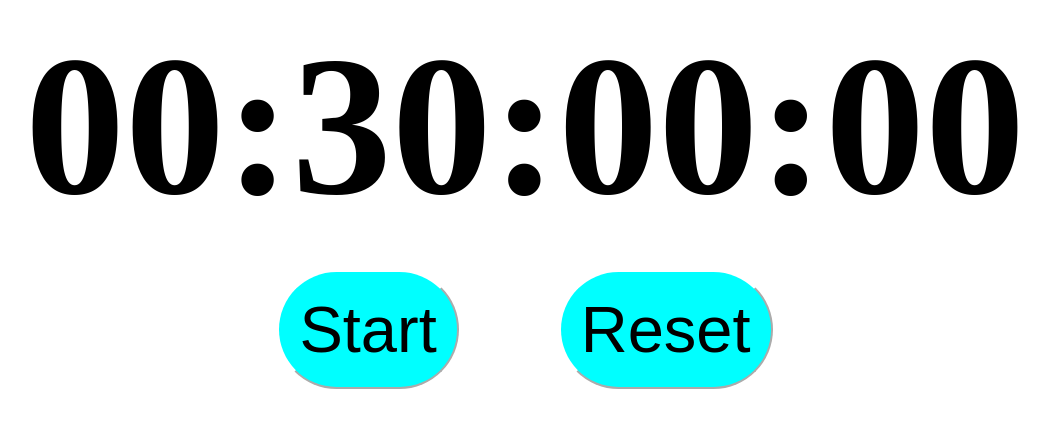
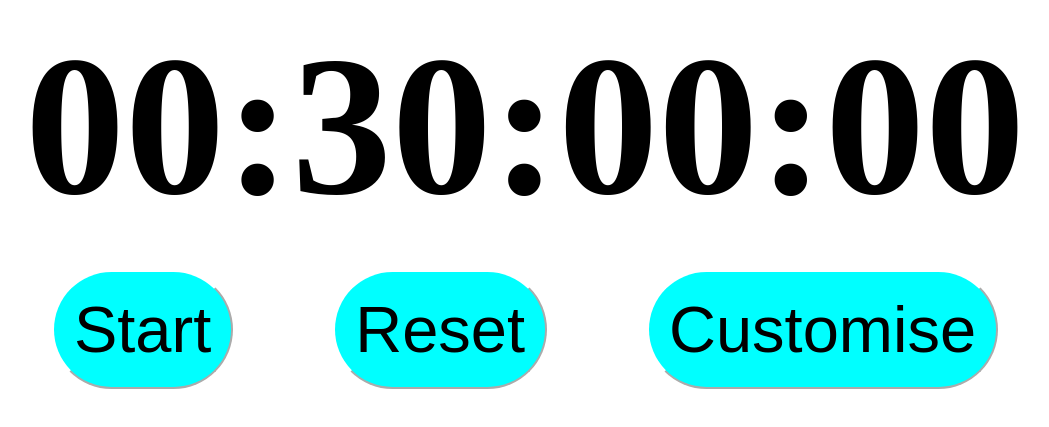
Before and after one commit to NathanielH12/Day-Won, a website: page src/timer.html in a window 1280 px wide. Shown: the part 281-708 px from the top of the page, without its empty margins (115-1164 px from the left). Drawn offline with Linux system fonts and the light colour scheme.

Commit message:
feat: implement Customise button with rudimentary functionality

```diff
--- a/src/main.css
+++ b/src/main.css
@@ -32,3 +32,12 @@
     border-color: white;
     background-color: cyan;
 }
+
+#customiseBtn {
+    margin-left: 100px;
+    font-size: 65px;
+    border-radius: 100px;
+    padding: 20px 20px 20px 20px;
+    border-color: white;
+    background-color: cyan;
+}
--- a/src/main.js
+++ b/src/main.js
@@ -7,6 +7,7 @@ let timerId = null;
 const timer = document.getElementById('timer');
 const startBtn = document.getElementById('startBtn');
 const resetBtn = document.getElementById('resetBtn');
+const customiseBtn = document.getElementById('customiseBtn');
 
 function startTimer() {
     if (isTimerOn === true) {
@@ -59,5 +60,11 @@ function resetTimer() {
     updateDisplay();
 }
 
+function customiseTimer() {
+    resetTimer();
+    // then begin adding functionality for customising the timer
+}
+
 startBtn.addEventListener('click', startTimer);
 resetBtn.addEventListener('click', resetTimer);
+customiseBtn.addEventListener('click', customiseTimer);
--- a/src/timer.html
+++ b/src/timer.html
@@ -12,6 +12,7 @@
         <div class="buttons">
             <button id="startBtn">Start</button>
             <button id="resetBtn">Reset</button>
+            <button id="customiseBtn">Customise</button>
         </div>
     </div>
 
```
